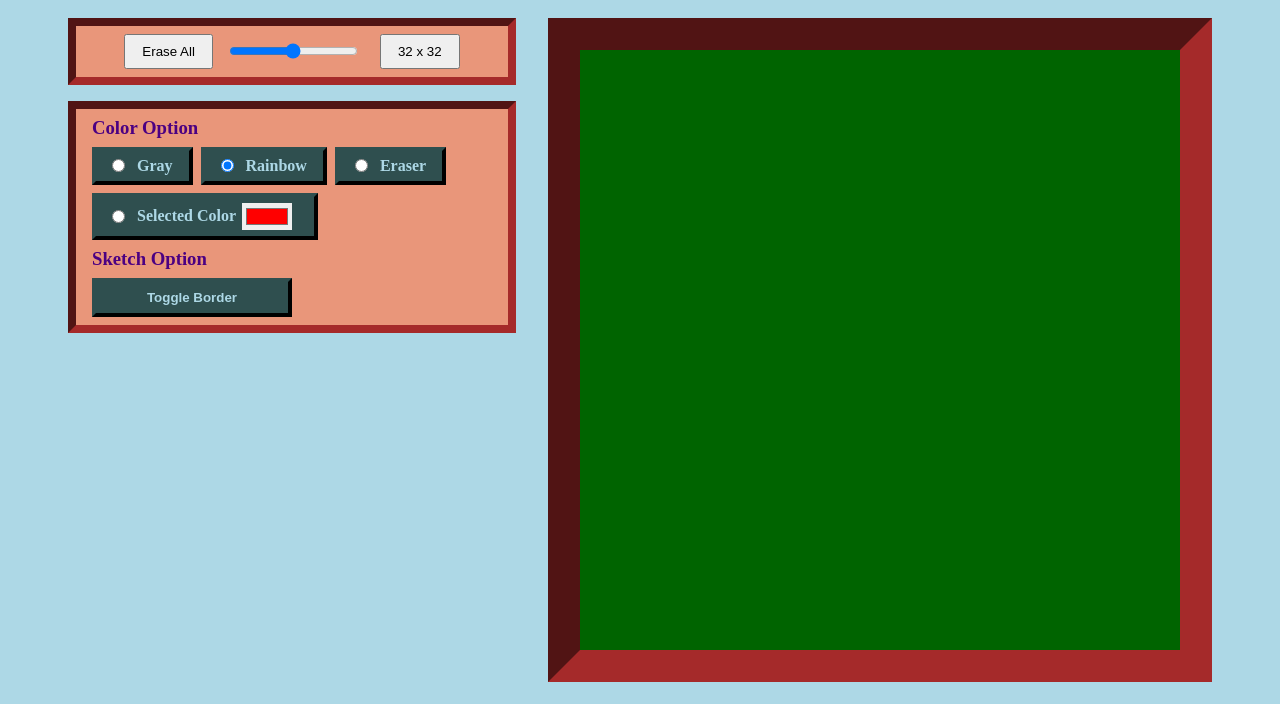
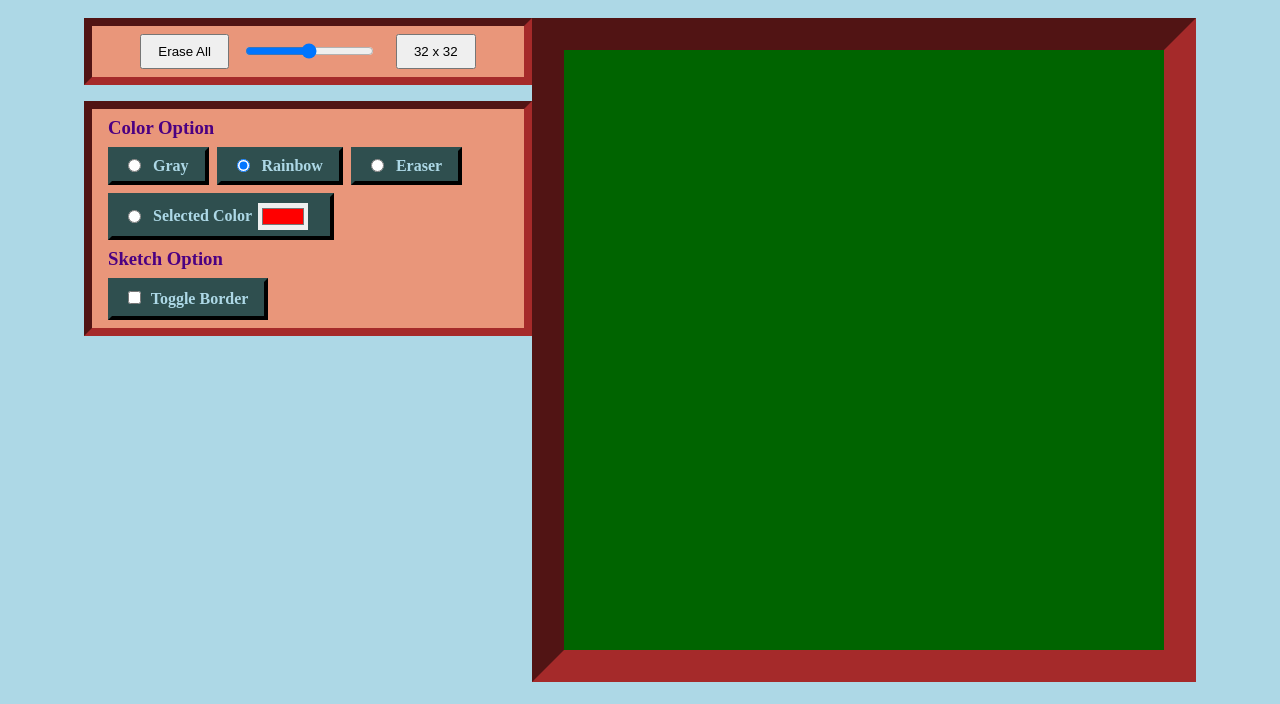
Before and after one commit to DannyTheKO/Odin-Project_Etch-a-Sketch, a website: page index.html in a window 1280 px wide. Shown: the part 96-800 px from the top of the page. Drawn offline with Linux system fonts and the light colour scheme.

Commit message:
fix the toggle button

```diff
--- a/index.html
+++ b/index.html
@@ -51,7 +51,8 @@
                 <h3>Sketch Option</h3>
                 <div class="sketch-option">
                     <div class="config">
-                        <button id="btnToggleBorder" value="toggleBorder"> Toggle Border </button>
+                        <input type="checkbox" id="btnToggleBorder" name="btnToggleBorder">
+                        <label for="btnToggleBorder">Toggle Border</label>
                     </div>
                 </div>
 
--- a/index.js
+++ b/index.js
@@ -48,8 +48,12 @@ function renderSketch(totalSquare) {
             square.style.height = `${sizeSquare}px`;
             square.style.boxSizing = "border-box";
             square.style.backgroundColor = "darkgreen";
-            // square.style.outline = "0.1px solid gray";
             square.style.opacity = "1";
+
+            // Border
+            if (btnToggleBorder.checked) {
+                square.classList.toggle("showBorder");
+            }
 
             etchASketch.appendChild(square);
         }
@@ -138,7 +142,7 @@ totalSquareOutput.addEventListener('click', (e) => {
 })
 
 btnToggleBorder.addEventListener('click', (e) => {
-    let allSquares = document.querySelectorAll(".wrapper > .wrapper-canvas > #etchASketch > *");
+    let allSquares = document.querySelectorAll(".wrapper > .wrapper-canvas > #etchASketch > #square");
     allSquares.forEach(square => {
         square.classList.toggle("showBorder");
     })
--- a/style.css
+++ b/style.css
@@ -50,8 +50,7 @@ hr {
     justify-content: center;
     align-items: start;
 
-    gap: 32px;
-
+    user-select: none;
 
     .wrapper-btn {
         display: flex;
@@ -119,9 +118,7 @@ hr {
                     padding: 6px 16px;
                 }
 
-                #btnToggleBorder {
-                    width: 200px;
-
+                .config {
                     border: 4px outset darkslategrey;
                     background-color: darkslategrey;
                     color: lightblue;
```
